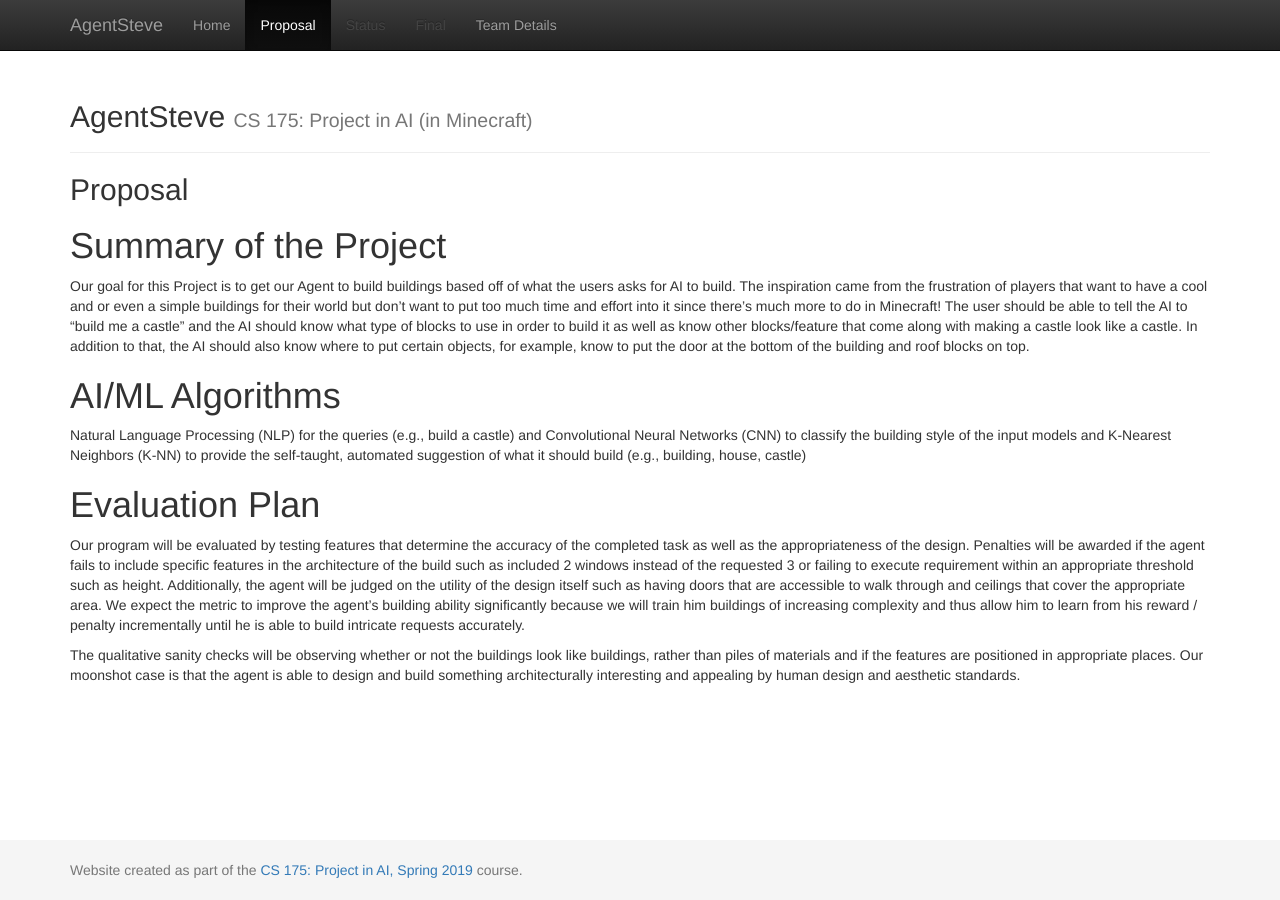
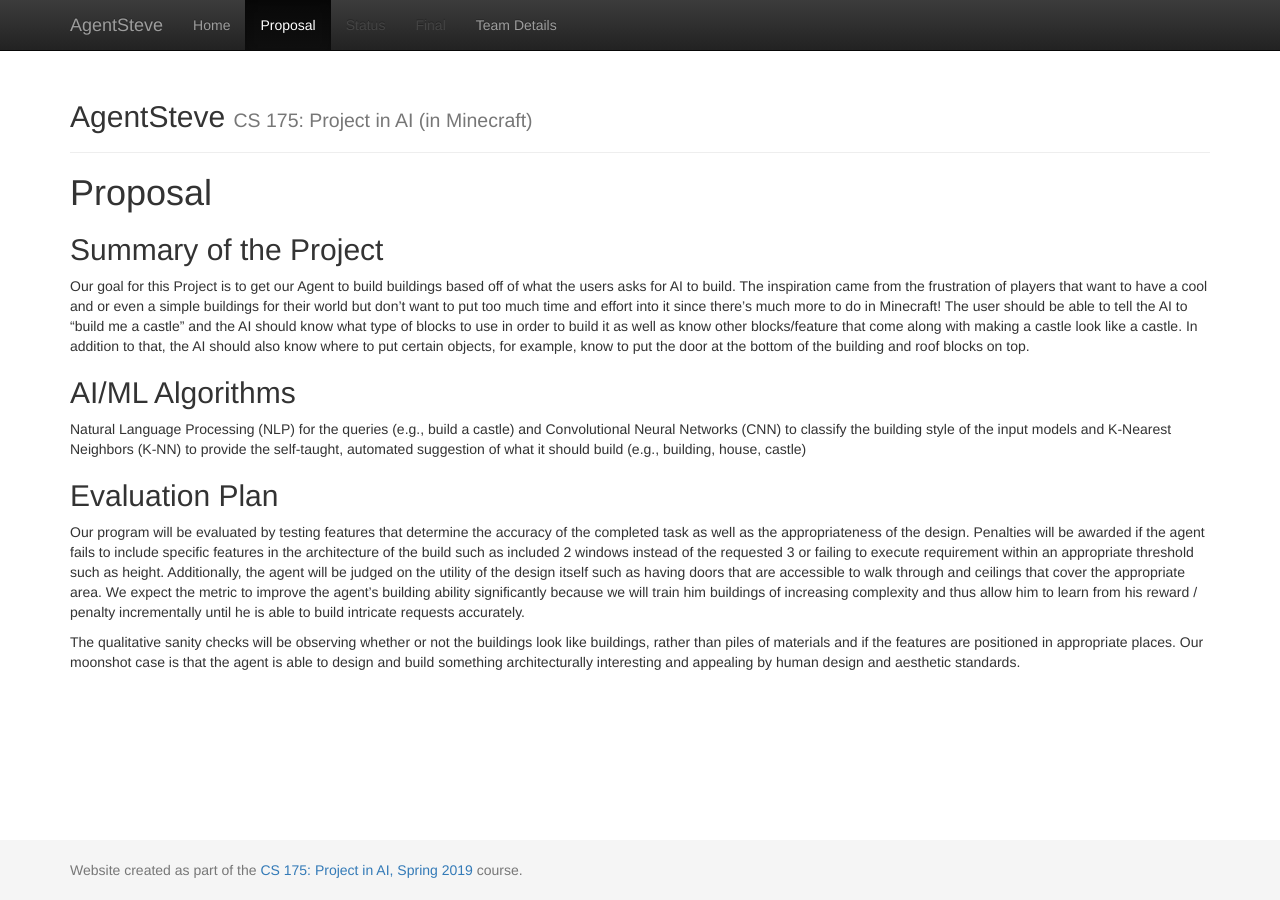
Before and after one commit to giallonotte/ArchitectSteve, a Jekyll site: the page built from docs/proposal.md, in a window 1280 px wide. Built offline with Jekyll 4.4.1, drawn with Linux system fonts in a browser that asks for light colours.

```diff
--- a/docs/proposal.md
+++ b/docs/proposal.md
@@ -2,14 +2,14 @@
 layout: default
 title:  Proposal
 ---
-## Proposal
-# Summary of the Project
+# Proposal
+## Summary of the Project
 Our goal for this Project is to get our Agent to build buildings based off of what the users asks for AI to build. The inspiration came from the frustration of players that want to have a cool and or even a simple buildings for their world but don't want to put too much time  and effort into it since there’s much more to do in Minecraft! The user should be able to tell the AI to “build me a castle” and the AI should know what type of blocks to use in order to build it as well as know other blocks/feature that come along with making a castle look like a castle. In addition to that, the AI should also know where to put certain objects, for example, know to put the door at the bottom of the building and roof blocks on top.
 
-# AI/ML Algorithms
+## AI/ML Algorithms
 Natural Language Processing (NLP) for the queries (e.g., build a castle) and Convolutional Neural Networks (CNN) to classify the building style of the input models and K-Nearest Neighbors (K-NN) to provide the self-taught, automated suggestion of what it should build (e.g., building, house, castle)
 
-# Evaluation Plan
+## Evaluation Plan
 Our program will be evaluated by testing features that determine the accuracy of the completed task as well as the appropriateness of the design. Penalties will be awarded if the agent fails to include specific features in the architecture of the build such as included 2 windows instead of the requested 3 or failing to execute requirement within an appropriate threshold such as height. Additionally, the agent will be judged on the utility of the design itself such as having doors that are accessible to walk through and ceilings that cover the appropriate area. We expect the metric to improve the agent’s building ability significantly because we will train him buildings of increasing complexity and thus allow him to learn from his reward / penalty incrementally until he is able to build intricate requests accurately.
 
 The qualitative sanity checks will be observing whether or not the buildings look like buildings, rather than piles of materials and if the features are positioned in appropriate places. Our moonshot case is that the agent is able to design and build something architecturally interesting and appealing by human design and aesthetic standards.
```
